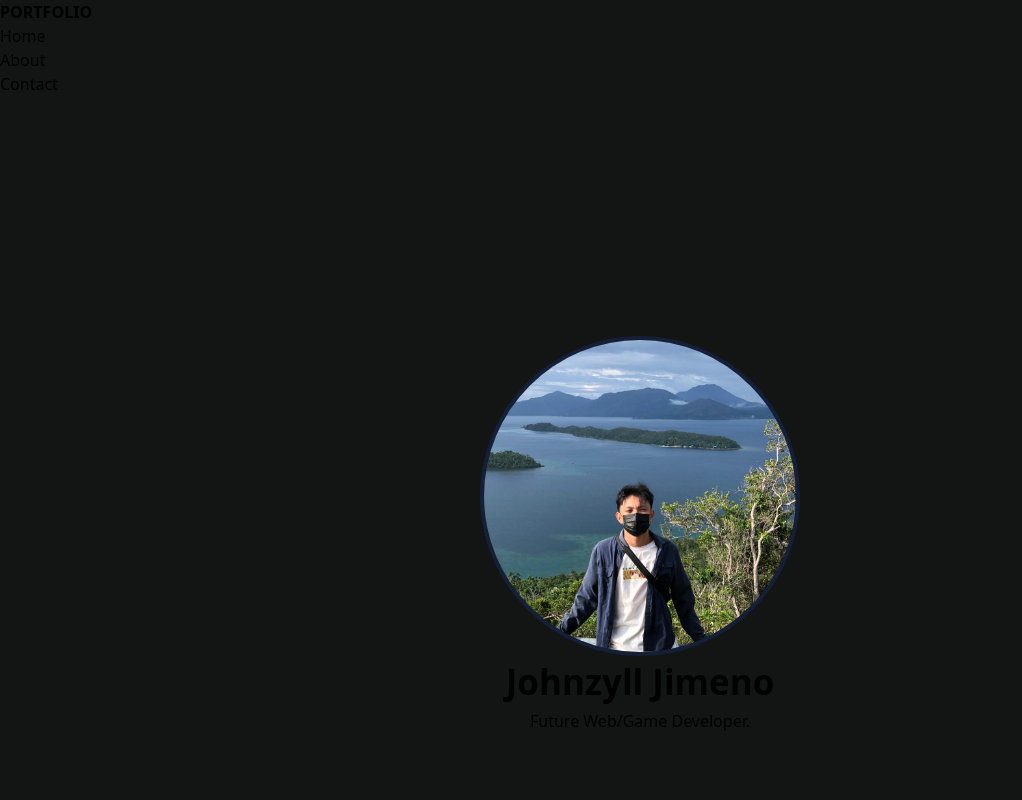
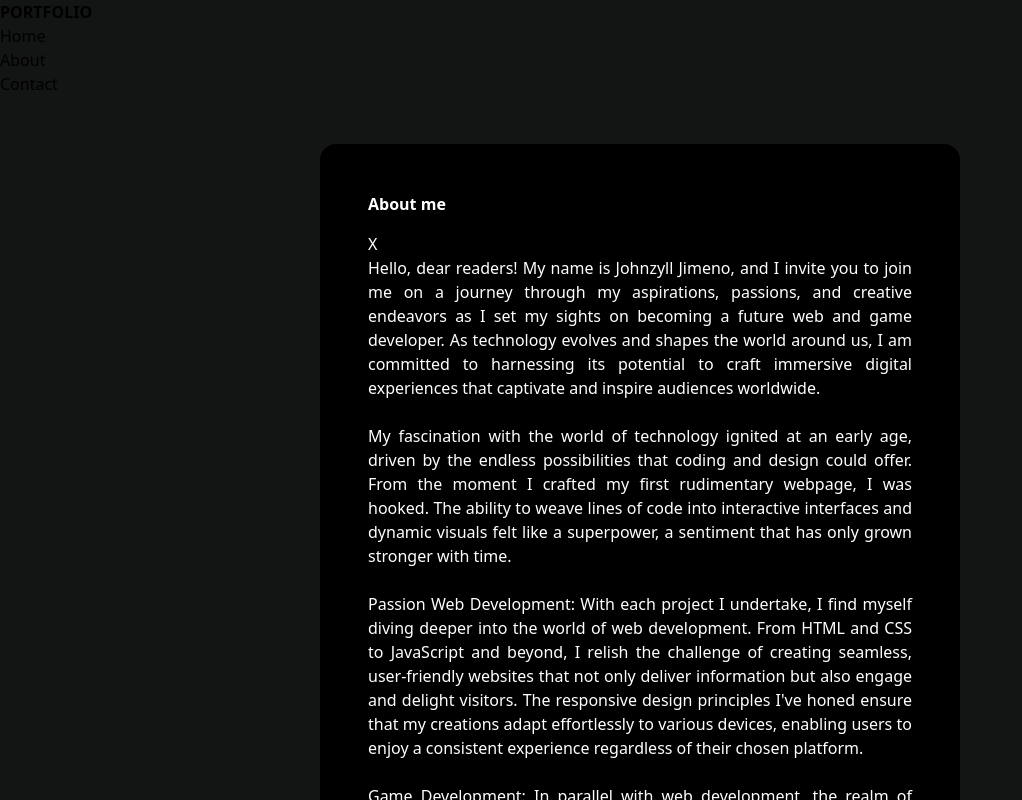
Before and after one commit to JohnzExor/reactportfolio, a React (Vite) app: page / in a window 1280 px wide. Both pictures are taken after a click on the link "About". Shown: the top 800 px of the page, without its empty margins (0-1022 px from the left). Built offline with nearby package versions, Linux system fonts and the light colour scheme.

Commit message:
added home and about page

```diff
--- a/src/App.tsx
+++ b/src/App.tsx
@@ -1,10 +1,20 @@
+import { useState } from "react";
+import About from "./components/About";
 import Home from "./components/Home";
 import NavBar from "./components/NavBar";
+import Contact from "./components/Contact";
 
 const App = () => {
+  let [aboutVisibility, showAboutVisibility] = useState(false);
+  let toggleAbout = () => showAboutVisibility(!aboutVisibility);
+
+  let [contactVisibility, showContactVisibility] = useState(false);
+  let toggleContact = () => showContactVisibility(!contactVisibility);
   return (
     <div>
-      <NavBar />
+      <NavBar about={toggleAbout} contact={toggleContact} />
+      {aboutVisibility && <About onClick={toggleAbout} />}
+      {contactVisibility && <Contact onClick={toggleContact} />}
       <Home />
     </div>
   );
--- /dev/null
+++ b/src/components/About.tsx
@@ -0,0 +1,58 @@
+interface Props {
+  onClick: () => void;
+}
+
+const About = ({ onClick }: Props) => {
+  return (
+    <div className="panel">
+      <div className="panel-container">
+        <div className="flex gap-14">
+          <h1>About me</h1>
+          <button className="" onClick={onClick}>
+            X
+          </button>
+        </div>
+        <p>
+          Hello, dear readers! My name is Johnzyll Jimeno, and I invite you to
+          join me on a journey through my aspirations, passions, and creative
+          endeavors as I set my sights on becoming a future web and game
+          developer. As technology evolves and shapes the world around us, I am
+          committed to harnessing its potential to craft immersive digital
+          experiences that captivate and inspire audiences worldwide.
+        </p>
+        <br />
+        <p>
+          My fascination with the world of technology ignited at an early age,
+          driven by the endless possibilities that coding and design could
+          offer. From the moment I crafted my first rudimentary webpage, I was
+          hooked. The ability to weave lines of code into interactive interfaces
+          and dynamic visuals felt like a superpower, a sentiment that has only
+          grown stronger with time.
+        </p>
+        <br />
+        <p>
+          Passion Web Development: With each project I undertake, I find myself
+          diving deeper into the world of web development. From HTML and CSS to
+          JavaScript and beyond, I relish the challenge of creating seamless,
+          user-friendly websites that not only deliver information but also
+          engage and delight visitors. The responsive design principles I've
+          honed ensure that my creations adapt effortlessly to various devices,
+          enabling users to enjoy a consistent experience regardless of their
+          chosen platform.
+        </p>
+        <br />
+        <p>
+          Game Development: In parallel with web development, the realm of game
+          development has captured my heart and imagination. The prospect of
+          crafting interactive worlds, designing captivating characters, and
+          scripting intricate gameplay mechanics exhilarates me. I am captivated
+          by the idea of creating games that transport players to alternate
+          realities, where they can explore, learn, and be entertained in ways
+          they never thought possible.
+        </p>
+      </div>
+    </div>
+  );
+};
+
+export default About;
--- /dev/null
+++ b/src/components/Contact.tsx
@@ -0,0 +1,30 @@
+interface Props {
+  onClick: () => void;
+}
+
+const Contact = ({ onClick }: Props) => {
+  return (
+    <div className="panel">
+      <div className="panel-container">
+        <div className="flex">
+          <h1>Contact</h1>
+          <button onClick={onClick}>x</button>
+        </div>
+        <form action="" method="post" className=" text-center">
+          <label htmlFor="">Name</label>
+          <br />
+          <input type="text" name="" id="" /> <br />
+          <label htmlFor="">Message</label>
+          <br />
+          <textarea name="" id=""></textarea>
+          <br />
+          <button className="submit-btn" type="submit">
+            Submit
+          </button>
+          <br />
+        </form>
+      </div>
+    </div>
+  );
+};
+export default Contact;
--- a/src/components/NavBar.tsx
+++ b/src/components/NavBar.tsx
@@ -1,4 +1,9 @@
-const NavBar = () => {
+interface Props {
+  about: () => void;
+  contact: () => void;
+}
+
+const NavBar = ({ about, contact }: Props) => {
   return (
     <div className="bg-black text-white shadow-lg fixed w-full">
       <div className="flex gap-4 justify-center p-4">
@@ -10,12 +15,12 @@ const NavBar = () => {
             </a>
           </li>
           <li>
-            <a className="nav-link" href="#">
+            <a className="nav-link" href="#" onClick={about}>
               About
             </a>
           </li>
           <li>
-            <a className="nav-link" href="#">
+            <a className="nav-link" href="#" onClick={contact}>
               Contact
             </a>
           </li>
--- a/src/index.css
+++ b/src/index.css
@@ -32,3 +32,65 @@ body {
 .user-name {
     font-size: 35px;
 }
+
+.panel {
+    color: white;
+    background-color: black;
+    position: fixed;
+    width: auto;
+    top: 18%;
+    left: 50%;
+    transform: translateX(-50%);
+    border-radius: 1em;
+}
+
+.panel-container {
+    padding: 3em;
+    margin: auto;
+}
+
+.panel-container h1 {
+    font-weight: bold;
+    padding-bottom: 1em;
+}
+
+.panel-container p {
+    text-align: justify;
+}
+
+.panel input {
+    border-radius: 0.5em;
+    color: black;
+    width: 15em;
+}
+
+.panel textarea {
+    border-radius: 0.5em;
+    color: black;
+    width: 20em;
+    height: 20em;
+    padding: 1em;
+}
+
+.submit-btn {
+    background-color: white;
+    color: black;
+    border: solid white 1px;
+    border-radius: 0.5em;
+    width: 10em;
+}
+
+.submit-btn:hover {
+    color: white;
+    background-color: black;
+    transition: 0.5s;
+}
+
+@media only screen and (max-width: 767px) {
+    .panel {
+        width: 100%;
+        overflow-y: scroll;
+        overflow-y: 30em;
+        height:50em;
+    }
+}
```
